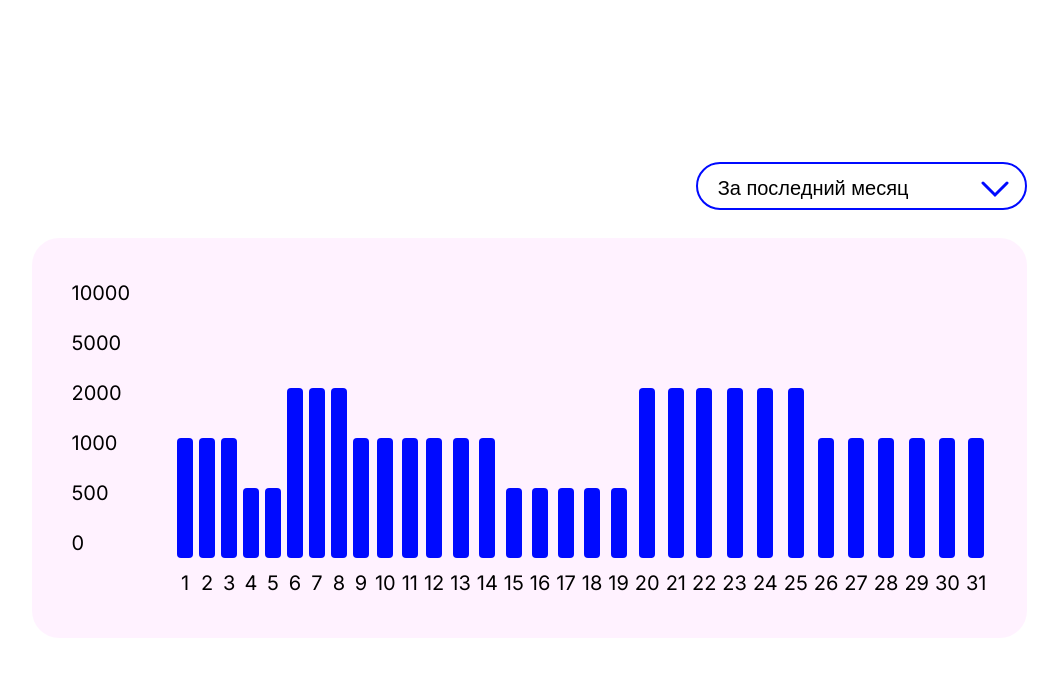
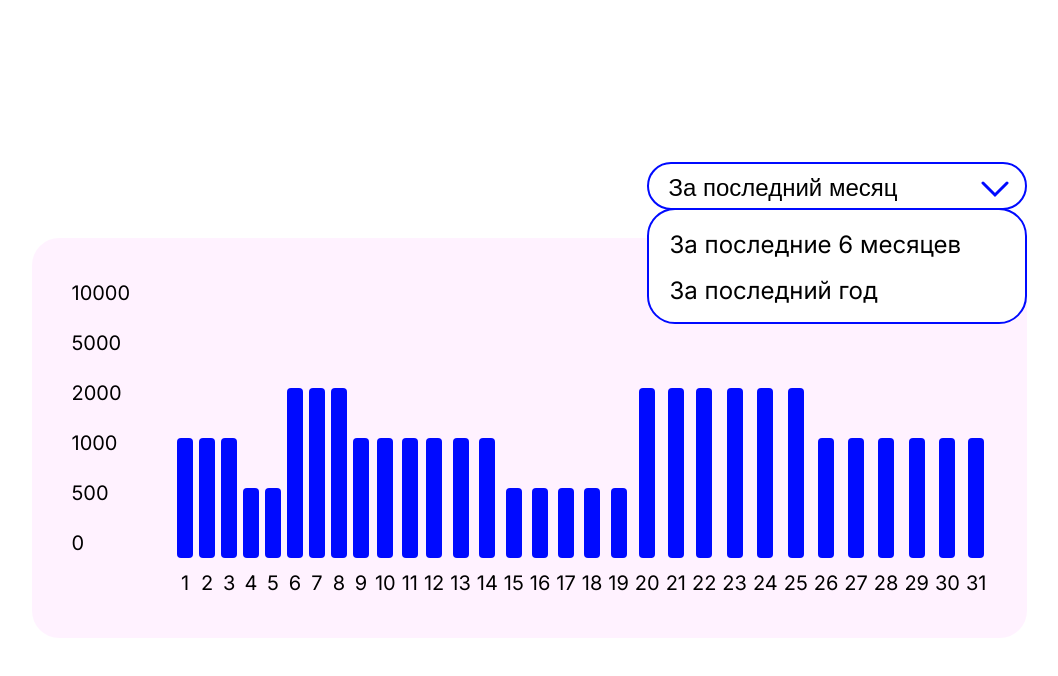
Before and after one commit to darbimar/bar-chart, a Next.js app: page / in a window 1280 px wide. Both pictures are taken after a click on the button "За последний месяц". Shown: the top 676 px of the page, without its empty margins (111-1169 px from the left). Built offline with nearby package versions, Linux system fonts and the light colour scheme.

Commit message:
add item selection from the dropdown list

```diff
--- a/src/components/DropdownButton/DropdownButton.module.scss
+++ b/src/components/DropdownButton/DropdownButton.module.scss
@@ -1,10 +1,17 @@
+.dropdown {
+  position: relative;
+}
+
 .button {
   position: relative;
-  padding: 9px 116px 9px 20px;
+  padding: 9px 79px 9px 20px;
+  width: 380px;
   height: 48px;
   border-radius: 28px;
   border: 2px solid #000AFF;
   background-color: #FFF;
+  font-size: 24px;
+  text-align: start;
 
   svg {
     position: absolute;
@@ -12,3 +19,25 @@
     right: 16px;
   }
 }
+
+.list {
+  padding: 20px 21px;
+  position: absolute;
+  top: 46px;
+  width: 380px;
+  height: 116px;
+  border-radius: 28px;
+  border: 2px solid #000AFF;
+  background: #FFF;
+}
+
+.item {
+  margin-bottom: 16px;
+  font-size: 24px;
+  list-style-type: none;
+}
+
+.item:last-child {
+  margin-bottom: 0;
+
+}
--- a/src/components/DropdownButton/DropdownButton.tsx
+++ b/src/components/DropdownButton/DropdownButton.tsx
@@ -1,19 +1,43 @@
-import React from 'react';
+'use client';
+import React, { useState } from 'react';
 import styles from './DropdownButton.module.scss';
 
-const DropdownButton = () => {
+const DropdownButton: React.FC = () => {
+  const options = ['За последний месяц', 'За последние 6 месяцев', 'За последний год'];
+
+  const [isOpen, setIsOpen] = useState(false);
+  const [selectedOption, setSelectedOption] = useState(options[0]);
+
+  const filteredOptions = options.filter((option) => option !== selectedOption);
+
+  const handleOptionClick = (option: any) => {
+    setSelectedOption(option);
+    setIsOpen(false);
+  };
+
   return (
-    <button className={styles.button}>
-      За последний месяц
+    <div className={styles.dropdown}>
+      <button className={styles.button} onClick={() => setIsOpen(!isOpen)}>
+        {selectedOption}
         <svg
           xmlns="http://www.w3.org/2000/svg"
           width="28"
           height="17"
           viewBox="0 0 28 17"
           fill="none">
-        <path d="M26 2L14 14L2 2" stroke="#000AFF" stroke-width="3" stroke-linecap="round" />
+          <path d="M26 2L14 14L2 2" stroke="#000AFF" strokeWidth="3" strokeLinecap="round" />
         </svg>
       </button>
+      {isOpen && (
+        <ul className={styles.list}>
+          {filteredOptions.map((option) => (
+            <li className={styles.item} key={option} onClick={() => handleOptionClick(option)}>
+              {option}
+            </li>
+          ))}
+        </ul>
+      )}
+    </div>
   );
 };
 
```
Lines whose indentation alone changed are shown as unchanged.
